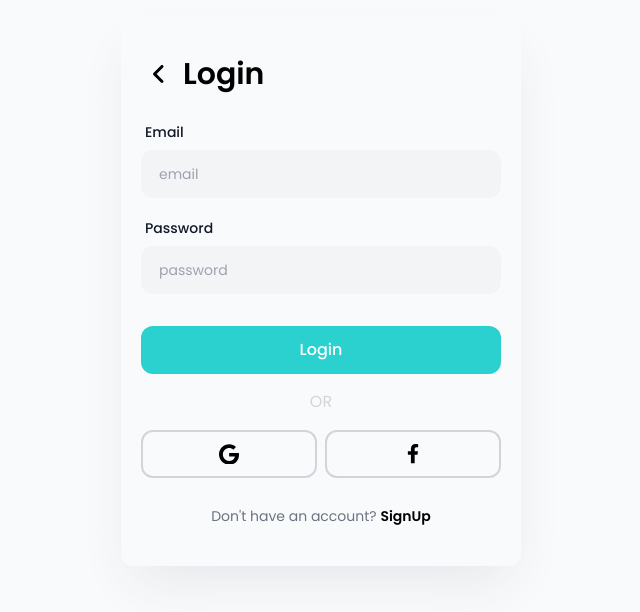
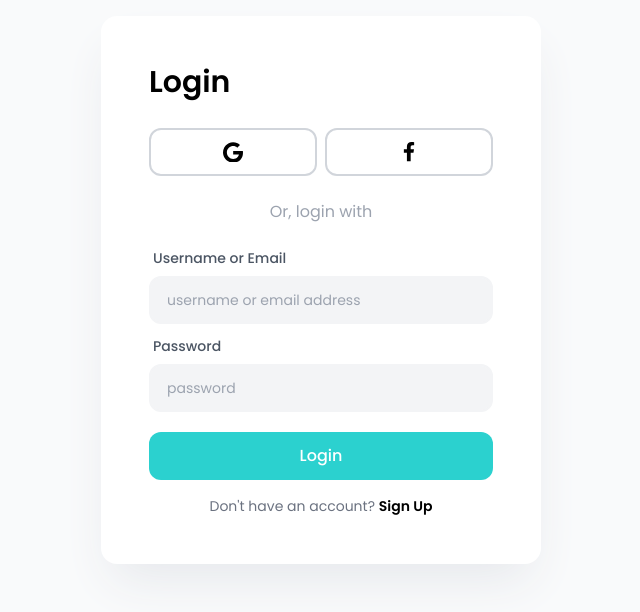
Before and after one commit to arshGoyalDev/url-shortner, a React (Create React App) app: page /login in a window 1280 px wide. Shown: the part 110-722 px from the top of the page, without its empty margins (319-959 px from the left). Built offline with nearby package versions, Linux system fonts and the light colour scheme.

Commit message:
change: ui of login page

```diff
--- a/src/pages/login.js
+++ b/src/pages/login.js
@@ -6,67 +6,15 @@ const Login = () => {
   const navigate = useNavigate();
 
   return (
-    <div className="min-h-screen w-full flex items-center justify-center">
+    <div className="min-h-screen w-full flex items-center justify-center sm:p-10">
       <Helmet>
         <title>Login - Shortly</title>
       </Helmet>
 
-      <div className="py-10 px-5 w-[90%] max-w-[400px] md:shadow-2xl md:shadow-gray-200 md:rounded-xl">
-        <h2 className="text-3xl font-semibold flex items-center gap-1">
-          <button
-            onClick={() => navigate(-1)}
-            className="w-max py-2 pl-3 pr-3.5"
-          >
-            <div className="w-3 h-6">
-              <svg xmlns="http://www.w3.org/2000/svg" viewBox="0 0 256 512">
-                <path d="M192 448c-8.188 0-16.38-3.125-22.62-9.375l-160-160c-12.5-12.5-12.5-32.75 0-45.25l160-160c12.5-12.5 32.75-12.5 45.25 0s12.5 32.75 0 45.25L77.25 256l137.4 137.4c12.5 12.5 12.5 32.75 0 45.25C208.4 444.9 200.2 448 192 448z" />
-              </svg>
-            </div>
-          </button>
-          Login
-        </h2>
+      <div className="py-10 sm:py-12 px-5 sm:px-12 w-[90%] max-w-[440px] sm:shadow-2xl sm:bg-white sm:shadow-gray-200 sm:rounded-2xl">
+        <h2 className="text-3xl font-semibold">Login</h2>
 
-        <form>
-          <div className="mt-7">
-            <div className="flex flex-col gap-2">
-              <label
-                htmlFor="email"
-                className="text-sm text-gray-900 font-medium pl-1"
-              >
-                Email
-              </label>
-              <input
-                type="text"
-                name="email"
-                id="email"
-                placeholder="email"
-                className="bg-gray-100 rounded-xl py-3 px-4 text-sm w-full border-2 border-solid border-gray-100 focus:border-[#2bd1cf] focus:outline-none"
-              />
-            </div>
-            <div className="flex flex-col gap-2 mt-5 mb-8">
-              <label
-                htmlFor="password"
-                className="text-sm text-gray-900 font-medium pl-1"
-              >
-                Password
-              </label>
-              <input
-                type="text"
-                name="password"
-                id="password"
-                placeholder="password"
-                className="bg-gray-100 rounded-xl py-3 px-4 text-sm w-full border-2 border-solid border-gray-100 focus:border-[#2bd1cf] focus:outline-none"
-              />
-            </div>
-          </div>
-
-          <button className="py-3 px-8 text-white font-medium bg-[#2bd1cf] w-full lg:hover:bg-opacity-30 rounded-xl transition-all">
-            Login
-          </button>
-        </form>
-        <span className="text-gray-300 text-center w-full block my-4">OR</span>
-
-        <div className="flex items-center gap-2">
+        <div className="flex items-center gap-2 mt-7">
           <button className="grid place-items-center py-3 px-8 font-medium w-full rounded-xl border-2 border-solid border-gray-300 text-gray-500 transition-all">
             <div className="w-5">
               <svg xmlns="http://www.w3.org/2000/svg" viewBox="0 0 488 512">
@@ -84,10 +32,53 @@ const Login = () => {
           </button>
         </div>
 
-        <p className="text-gray-500 text-center mt-7 text-sm">
+        <span className="my-6 block text-center text-gray-400">
+          Or, login with
+        </span>
+
+        <form>
+          <div className="flex flex-col gap-3">
+            <div className="flex flex-col gap-2">
+              <label
+                htmlFor="name"
+                className="text-sm text-gray-600 font-medium pl-1"
+              >
+                Username or Email
+              </label>
+              <input
+                type="text"
+                name="name"
+                id="name"
+                placeholder="username or email address"
+                className="bg-gray-100 rounded-xl py-3 px-4 text-sm w-full border-2 border-solid border-gray-100 focus:border-[#2bd1cf] focus:outline-none"
+              />
+            </div>
+            <div className="flex flex-col gap-2">
+              <label
+                htmlFor="password"
+                className="text-sm text-gray-600 font-medium pl-1"
+              >
+                Password
+              </label>
+              <input
+                type="text"
+                name="password"
+                id="password"
+                placeholder="password"
+                className="bg-gray-100 rounded-xl py-3 px-4 text-sm w-full border-2 border-solid border-gray-100 focus:border-[#2bd1cf] focus:outline-none"
+              />
+            </div>
+          </div>
+
+          <button className="mt-5 py-3 px-8 text-white font-medium bg-[#2bd1cf] w-full lg:hover:bg-opacity-30 rounded-xl transition-all">
+            Login
+          </button>
+        </form>
+
+        <p className="text-gray-500 text-center mt-4 text-sm">
           Don't have an account?{" "}
           <Link to="/sign-up" className="text-black font-semibold">
-            SignUp
+            Sign Up
           </Link>
         </p>
       </div>
```
